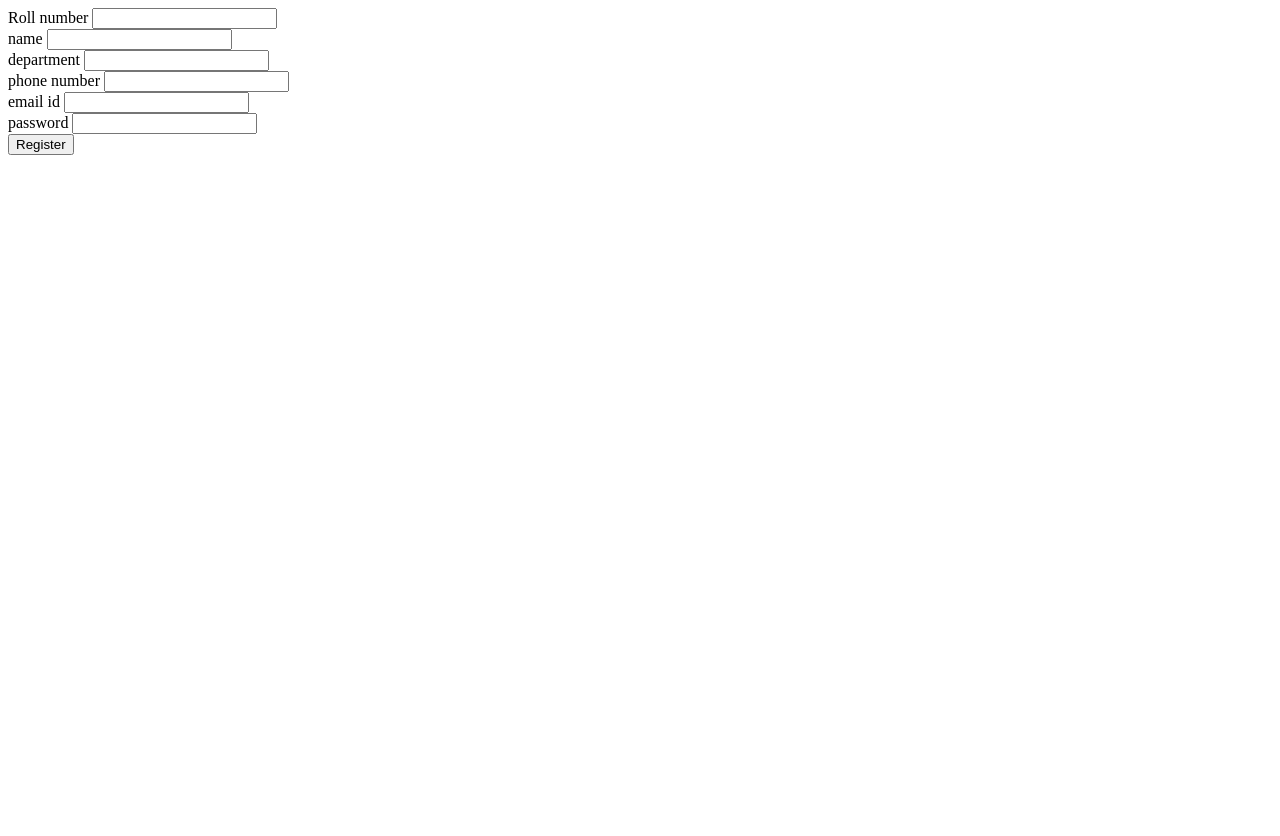
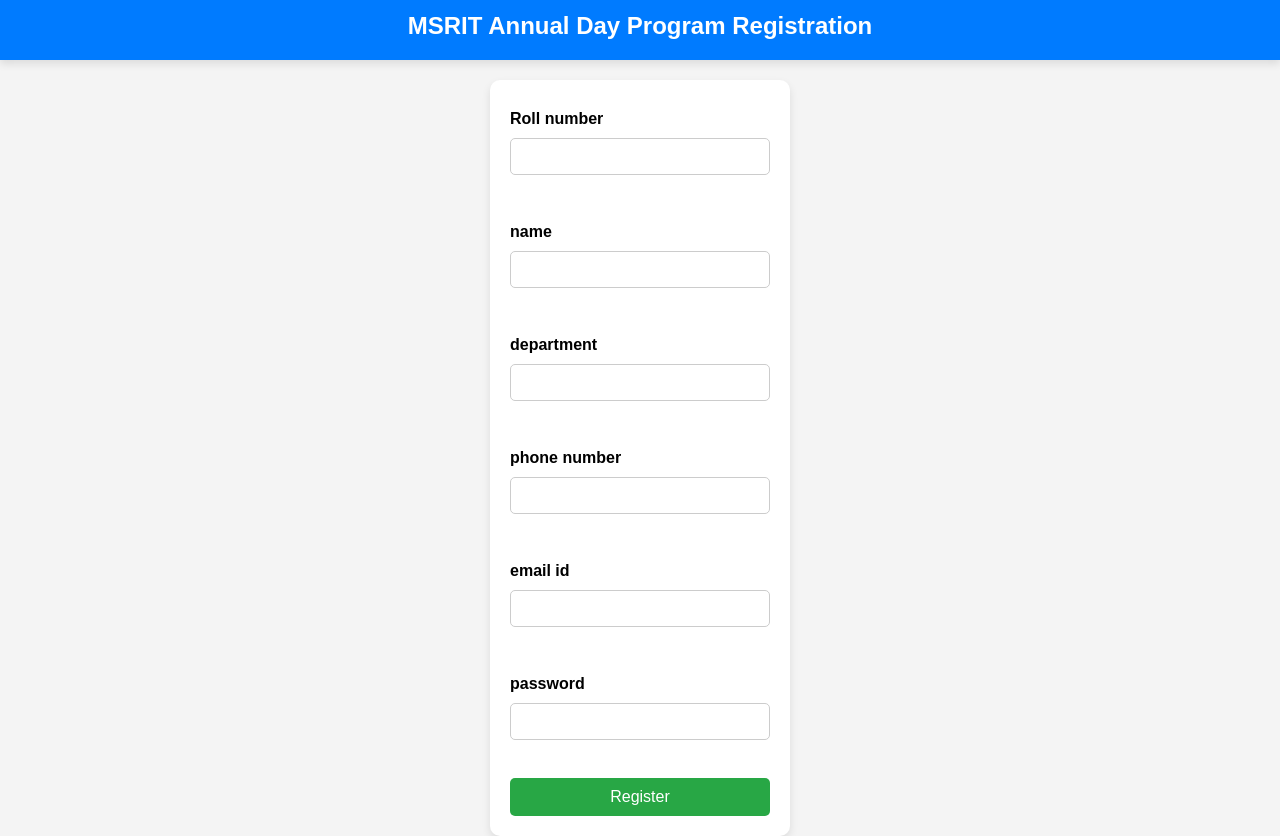
Before and after one commit to pranavvb03/devops-2024, a plain HTML site: page index.html in a window 1280 px wide. Before the commit the page ends 800 px from the top, so only its background shows below. Drawn offline with Linux system fonts and the light colour scheme.

Commit message:
updated index

```diff
--- a/index.html
+++ b/index.html
@@ -1,22 +1,27 @@
 <html lang = "en">
   <head>
     <title>Assignment 1</title>
+    <h2>Register for MSRIT Annual Day</h2>
+    <link rel="stylesheet" href="style.css">
   </head>
   <body>
+    <header>
+      <h1>MSRIT Annual Day Program Registration</h1>
+    </header>
     <form action = "register.php" method = "POST">
       <label for="rollno">Roll number</label>
-      <input type="text" id="text" name="rollno" required><br>
+      <input type="text" id="text" name="rollno" required><br><br>
 
       <label for="name">name</label>
-      <input type="text" id="name" name="name" required><br>
+      <input type="text" id="name" name="name" required><br><br>
       <label for="dept">department</label>
-      <input type="text" id="dept" name="dept" required><br>
+      <input type="text" id="dept" name="dept" required><br><br>
       <label for="phoneno">phone number</label>
-      <input type="tel" id="phoneno" name="phoneno" required><br>
+      <input type="tel" id="phoneno" name="phoneno" required><br><br>
       <label for="email">email id</label>
-      <input type="email" id="email" name="email" required><br>
+      <input type="email" id="email" name="email" required><br><br>
       <label for="password">password</label>
-      <input type="password" id="password" name="password" required><br>
+      <input type="password" id="password" name="password" required><br><br>
       <button type="submit">Register</button>
 
 
```
